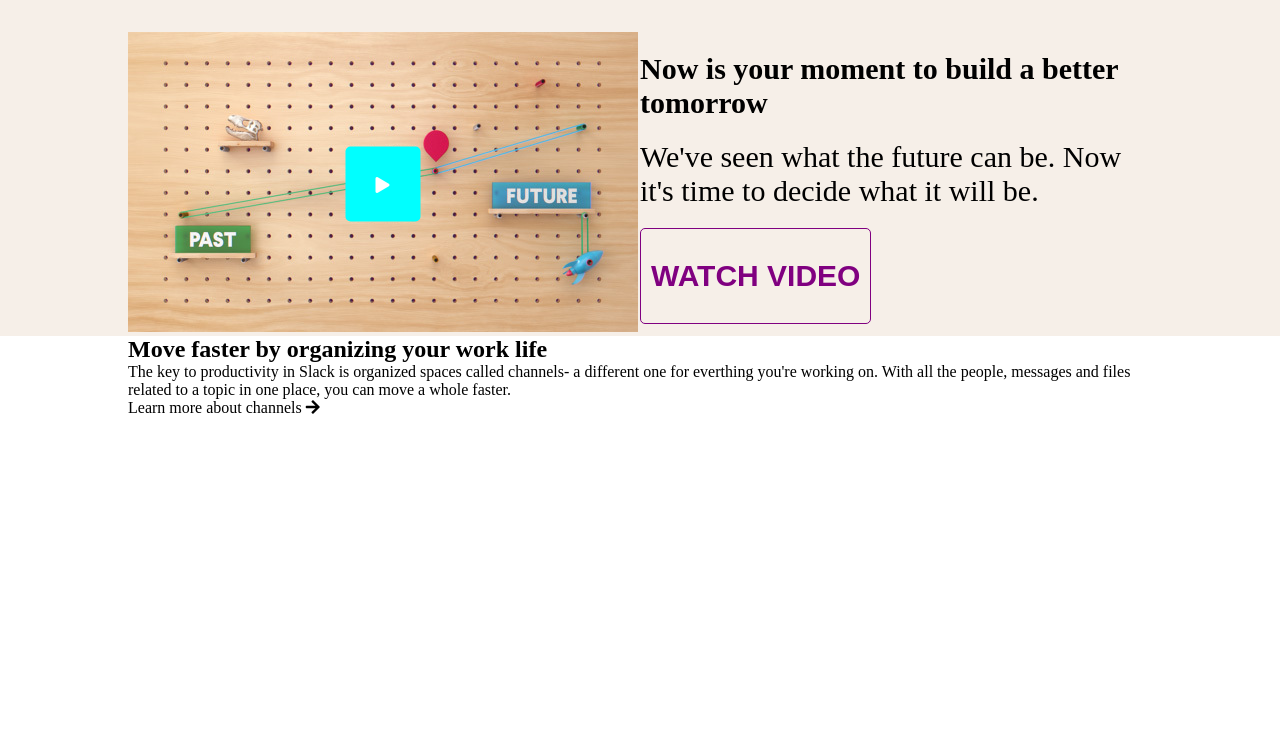
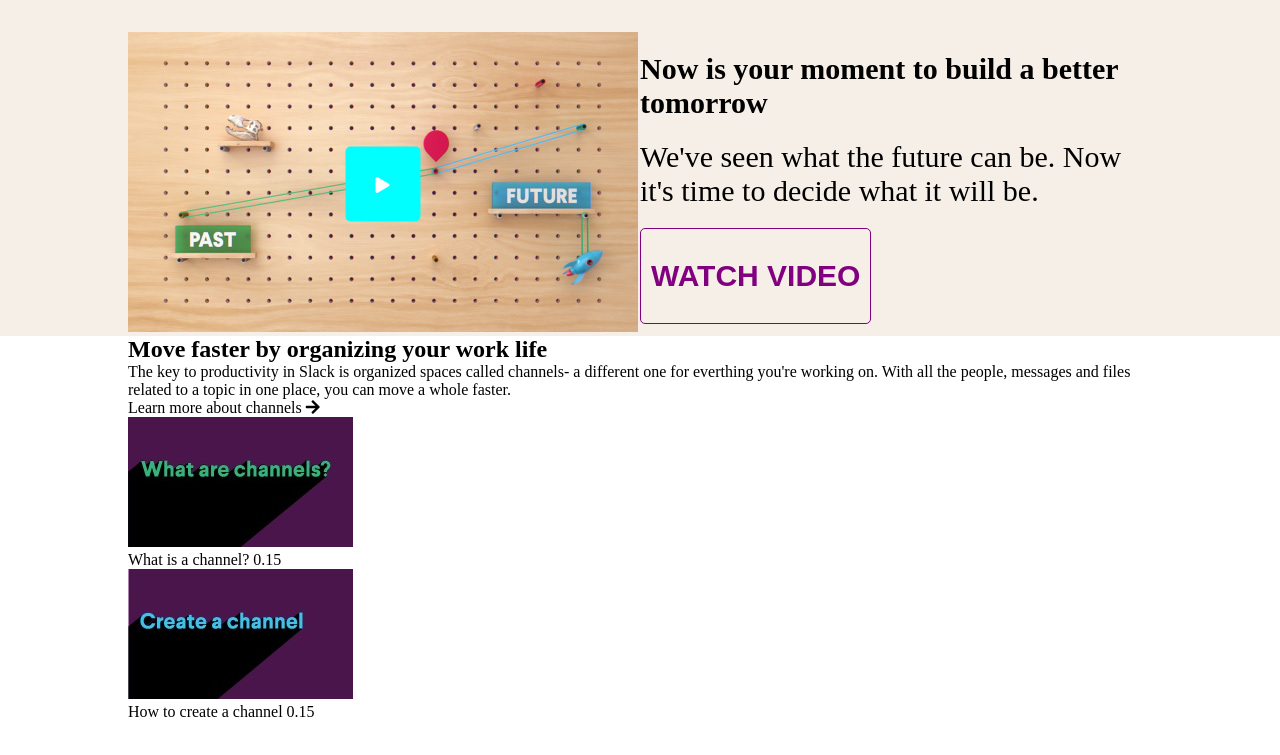
Before and after one commit to lulalumala/slack-clone, a plain HTML site: page index.html in a window 1280 px wide. Shown: the part 862-1617 px from the top of the page. Before the commit the page ends 1279 px from the top, so only its background shows below. Drawn offline with Linux system fonts and the light colour scheme.

Commit message:
I have added two photos

```diff
--- a/index.html
+++ b/index.html
@@ -94,7 +94,14 @@
     <div class="movefaster"><h2>Move faster by organizing your work life</h2>
       <p>The key to productivity in Slack is organized spaces called channels- a different one for everthing you're working on. With all the people, messages and files related to a topic in one place, you can move a whole faster.</p>
     <p>Learn more about channels <i class="fas fa-arrow-right"></i></p></div>
-    </section>
+   <div>
+    <div><img src="images/what-are-channels.IN.jpg">
+    <p>What is a channel? 0.15</p></div>
+  <div><img src="images/create-a-channel.IN.jpg">
+  <p>How to create a channel 0.15</p> </div>
+<video><src="images/" </video>
+</div>
+</section>
   </div>
   </body>
 </html>
```
